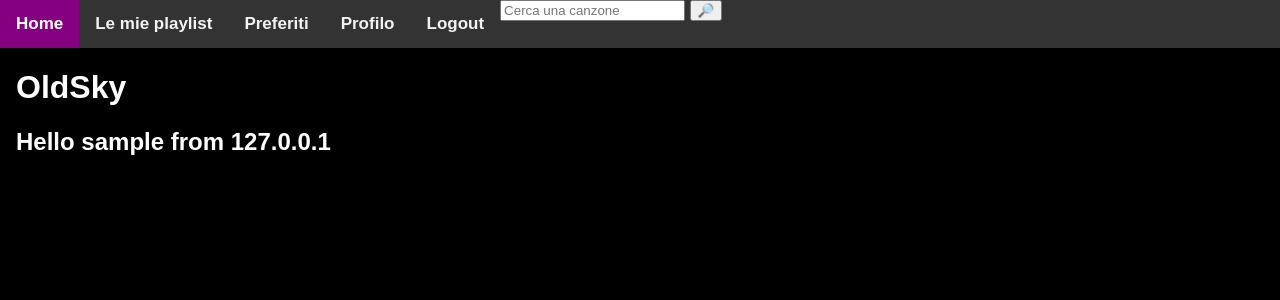
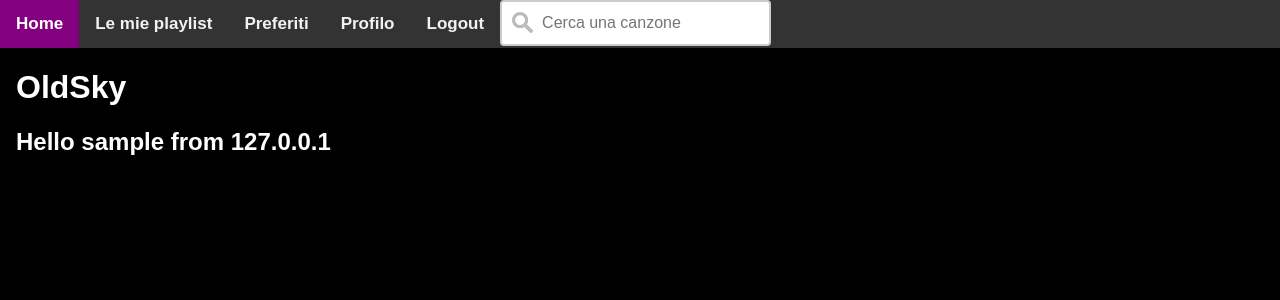
Before and after one commit to Huffiy/OldSky, a PHP site: page /songsearch/app.php in a window 1280 px wide. Shown: the top 300 px of the page. Run offline with PHP 8.4, Linux system fonts and the light colour scheme; the visitor is signed in with stand-in values (Sample User, id 1).

Commit message:
CSS update

```diff
--- a/frontend/app.php
+++ b/frontend/app.php
@@ -24,7 +24,6 @@ else {
   <a href="logout.php">Logout</a>
     <form action="search.php" method="get">
         <input type="text" name="search" placeholder="Cerca una canzone">
-        <button type="submit">🔎</button>
     </form>
 </div>
 
--- a/frontend/css/main.css
+++ b/frontend/css/main.css
@@ -12,3 +12,15 @@ a:visited {
     color: white;
     font-weight: bold;
 }
+
+input[type=text] {
+    box-sizing: border-box;
+    border: 2px solid #ccc;
+    border-radius: 4px;
+    font-size: 16px;
+    background-color: white;
+    background-image: url('../img/searchicon.png');
+    background-position: 10px 10px;
+    background-repeat: no-repeat;
+    padding: 12px 20px 12px 40px;
+}
--- a/frontend/my_playlists.php
+++ b/frontend/my_playlists.php
@@ -32,7 +32,6 @@ $result = $db->query($sql);
 
     <form action="createPlaylist.php" method="get">
         <input type="text" name="playlistName" placeholder="Crea una playlist">
-        <button type="submit">➕</button>
     </form>
     <?php
     while ($row = $result->fetch_assoc()) {
--- a/frontend/search.php
+++ b/frontend/search.php
@@ -35,9 +35,8 @@ $json = json_decode($content, true);
   <a href="app.php">Home</a>
 
     <form action="search.php" method="get">
-        <input type="text" name="search" placeholder="Search..">
-        <button type="submit">Search</button>
-    </form>
+        <input type="text" name="search" placeholder="Cerca una canzone">
+        </form>
 </div>
 
 <div style="padding-left:16px">
```
Also changed, not shown: frontend/img/searchicon.png (added).
